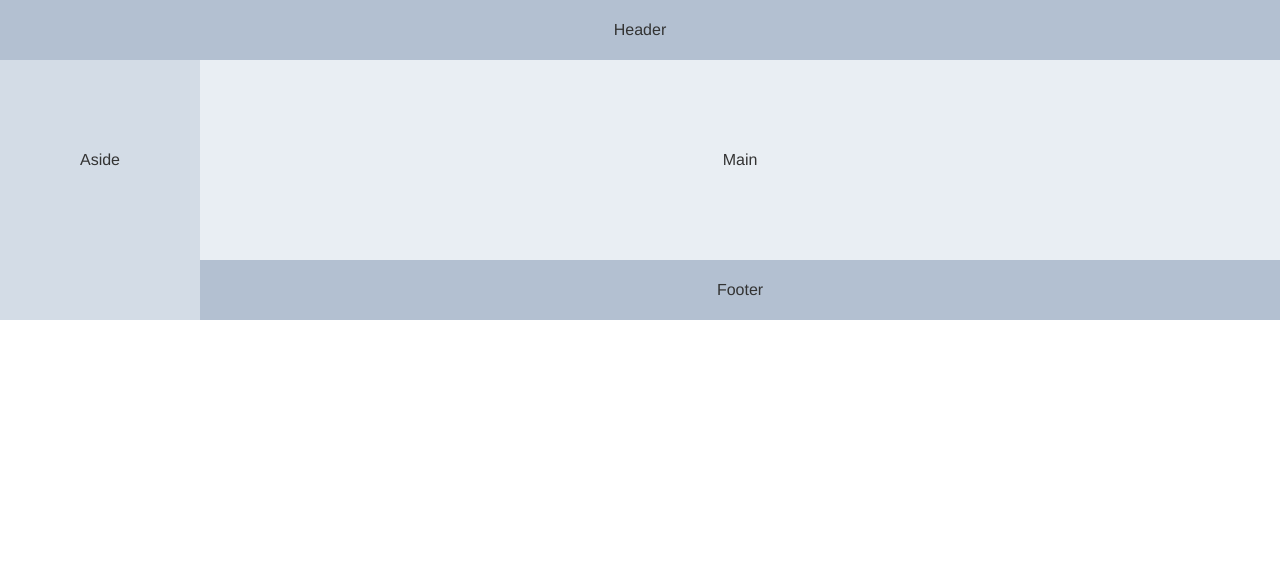
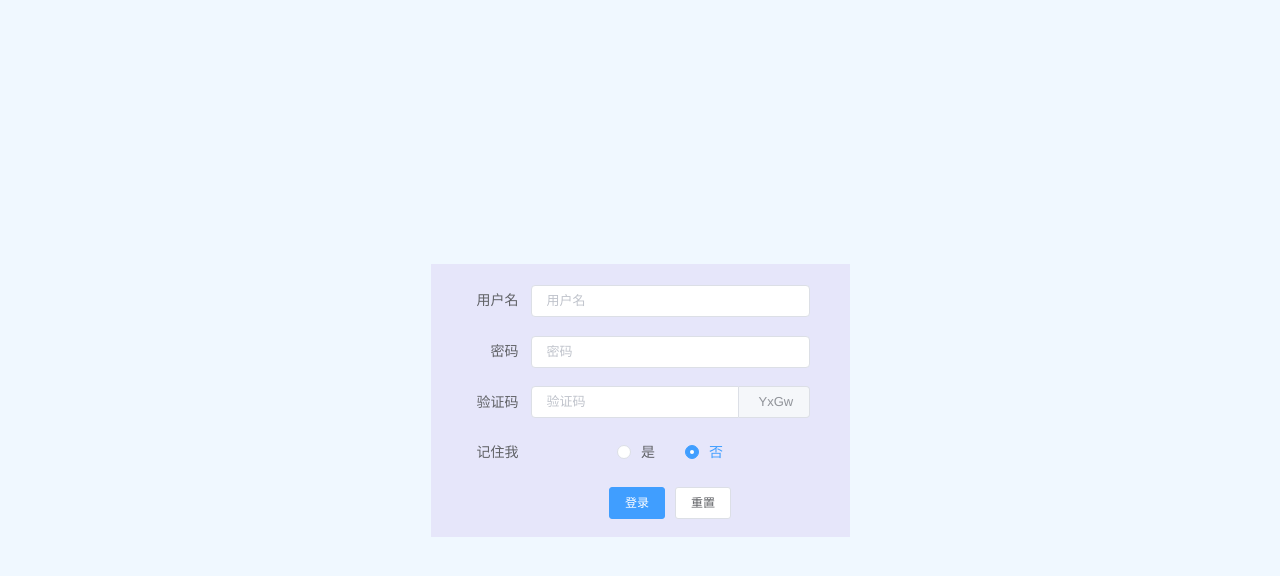
Before and after one commit to lotosv2010/Learn-WebFullStack, a Vue app in the folder vue/: page / in a window 1280 px wide. Shown: the top 576 px of the page. Built offline with nearby package versions, Linux system fonts and the light colour scheme.

Commit message:
新增登录页面

```diff
--- a/vue/src/plugins/element.js
+++ b/vue/src/plugins/element.js
@@ -5,8 +5,19 @@ import {
   Header,
   Aside,
   Main,
-  Footer
+  Footer,
+  Form,
+  FormItem,
+  Input,
+  Radio,
+  RadioGroup,
+  Loading,
+  MessageBox,
+  Message,
+  Notification
 } from 'element-ui'
+
+Vue.prototype.$ELEMENT = { size: 'small' };
 
 Vue.use(Button)
 Vue.use(Container)
@@ -14,3 +25,18 @@ Vue.use(Header)
 Vue.use(Aside)
 Vue.use(Main)
 Vue.use(Footer)
+Vue.use(Form)
+Vue.use(FormItem)
+Vue.use(Input)
+Vue.use(Radio)
+Vue.use(RadioGroup)
+
+Vue.use(Loading.directive);
+
+Vue.prototype.$loading = Loading.service;
+Vue.prototype.$msgbox = MessageBox;
+Vue.prototype.$alert = MessageBox.alert;
+Vue.prototype.$confirm = MessageBox.confirm;
+Vue.prototype.$prompt = MessageBox.prompt;
+Vue.prototype.$notify = Notification;
+Vue.prototype.$message = Message;
--- a/vue/src/router.js
+++ b/vue/src/router.js
@@ -1,6 +1,6 @@
 import Vue from 'vue';
 import Router from 'vue-router';
-import Netease from './views/netease/Index.vue';
+import Netease from './views/netease/Login.vue';
 
 Vue.use(Router);
 
@@ -12,6 +12,13 @@ export default new Router({
       path: '/',
       name: 'Netease',
       component: Netease,
+      children: [
+        {
+          path: '/index',
+          name: 'Index',
+          component: () => import('./views/netease/Index.vue')
+        }
+      ]
     },
     {
       path: '/learning',
--- /dev/null
+++ b/vue/src/views/netease/Login.vue
@@ -0,0 +1,107 @@
+<template>
+  <el-container>
+    <el-form ref="login" :model="form" label-width="100px">
+      <el-form-item label="用户名">
+        <el-input v-model="form.name" placeholder="用户名"></el-input>
+      </el-form-item>
+      <el-form-item label="密码">
+        <el-input v-model="form.password" placeholder="密码"></el-input>
+      </el-form-item>
+      <el-form-item label="验证码">
+        <el-input v-model="form.code" placeholder="验证码">
+          <template slot="append">
+            <p class="code" @click.self="createCode">{{ form.verificationCode }}</p>
+          </template>
+        </el-input>
+      </el-form-item>
+      <el-form-item label="记住我">
+        <el-radio-group v-model="form.isRemberMe">
+          <el-radio :label="true">是</el-radio>
+          <el-radio :label="false">否</el-radio>
+        </el-radio-group>
+      </el-form-item>
+      <el-form-item>
+        <el-button type="primary" @click="login">登录</el-button>
+        <el-button>重置</el-button>
+      </el-form-item>
+    </el-form>
+  </el-container>
+</template>
+
+<script>
+export default {
+  name: 'Login',
+  data() {
+    return {
+      form: {
+        name: '',
+        password: '',
+        code: '',
+        verificationCode: 'SDFG',
+        isRemberMe: false
+      }
+    }
+  },
+  mounted() {
+    this.createCode()
+  },
+  methods: {
+    login() {
+      console.log(this.form)
+      this.validateCode()
+    },
+    createCode() {
+      //验证码的长度
+      const length = 4
+      let code = ''
+      //所有候选组成验证码的字符，当然也可以用中文的
+      const codeChars = new Array(3, 4, 5, 6, 7, 8, 9,
+        'a','b','c','d','e','f','g','h','i','j','k','m','n','p','q','r','s','t','u','v','w','x','y',
+        'A', 'B', 'C', 'D', 'E', 'F', 'G', 'H','J', 'K', 'L', 'M', 'N', 'P', 'Q', 'R', 'S', 'T', 'U', 'V', 'W', 'X', 'Y')
+      // 循环组成验证码的字符串
+      for (let index = 0; index < length; index++) {
+        //获取随机验证码下标
+        const charNum = Math.floor(Math.random() * 53);
+        //组合成指定字符验证码
+        code += codeChars[charNum]
+      }
+      this.form.verificationCode = code
+    },
+    validateCode() {
+      if (this.form.code.length <= 0) {
+        this.message('warning', '请输入验证码')
+      } else if (this.form.verificationCode.toUpperCase() != this.form.code.toUpperCase()) {
+        this.message('error', '验证码输入有误')
+        this.createCode();
+      } else {
+        this.message('success', '验证码正确')
+      }
+    },
+    message(type, msg) {
+      this.$message({
+        message: msg,
+        type: type
+      });
+    }
+  }
+};
+</script>
+
+<style lang="scss" scoped>
+.el-container {
+  width: 100%;
+  height: calc(100vh);
+  background-color: aliceblue;
+  display: flex;
+  align-items: center;
+  justify-content: center;
+  .el-form {
+    background-color: lavender;
+    padding: 20px 40px 0px 0;
+    .code {
+      width: 30px;
+      height: 100%;
+    }
+  }
+}
+</style>
```
